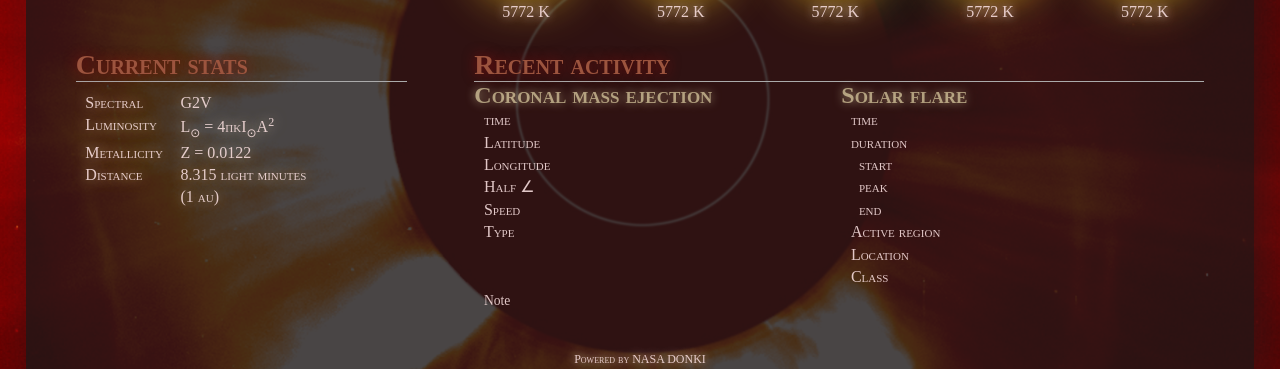
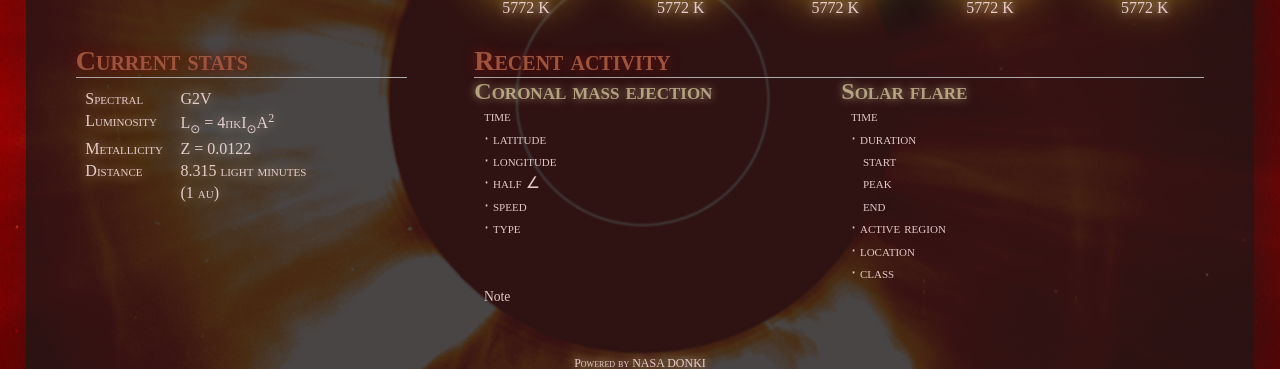
Before and after one commit to escowin/sun-tracker, a plain HTML site: page index.html in a window 1280 px wide. Shown: the part 308-677 px from the top of the page. Drawn offline with nearby package versions, Linux system fonts and the light colour scheme; no server answers.

Commit message:
styles for mobile (#cme & #flr look better stacked rather than side-by-side)

```diff
--- a/assets/css/styles.css
+++ b/assets/css/styles.css
@@ -65,7 +65,8 @@
 .subheader,
 h3,
 .time,
-#cme-note {
+#cme-note,
+.article {
     grid-column: span 2;
 }
 
@@ -199,7 +200,7 @@
 }
 
 h3 {
-    font-size: 1.1rem;
+    font-size: 1.15rem;
     color: var(--yellow);
     text-shadow: var(--text-shadow-sm) var(--tertiary);
 }
@@ -208,7 +209,7 @@
     text-shadow: var(--text-shadow-sm) var(--secondary);
 }
 
-.section p {
+.article p {
     font-size: 1rem;
     padding-left: 2%;
 }
@@ -229,6 +230,7 @@
 #cme-note {
     font-variant: normal;
     font-size: .75rem;
+    padding-bottom: .5rem;
 }
 
 #sun-details {
@@ -248,7 +250,7 @@
 }
 
 .indent {
-    text-indent: .5rem;
+    text-indent: .75rem;
 }
 
 /* display.tablet */
@@ -279,7 +281,7 @@
     }
 
     .section p {
-        font-size: 1.5rem;
+        font-size: 1.25rem;
     }
 
     #cme-note {
@@ -298,6 +300,13 @@
     #api-info a:hover,
     #api-info a:active {
         text-shadow: var(--text-shadow-sm) var(--tertiary);
+    }
+
+    /* flow */
+    .article {
+        grid-column: span 1;
+        grid-template-columns: auto 1fr;
+        column-gap: .75rem;
     }
 
     /* box */
--- a/assets/js/script.js
+++ b/assets/js/script.js
@@ -120,7 +120,7 @@
    cmeLatitudeEl.textContent = `${latestCME.cmeAnalyses[0].latitude}°`;
    cmeLongitudeEl.textContent = `${latestCME.cmeAnalyses[0].longitude}°`;
    cmeAngleEl.textContent = `${latestCME.cmeAnalyses[0].halfAngle}°`;
-   cmeSpeedEl.textContent = `${latestCME.cmeAnalyses[0]} kph`.speed;
+   cmeSpeedEl.textContent = `${latestCME.cmeAnalyses[0].speed} kph`;
    cmeTypeEl.textContent = latestCME.cmeAnalyses[0].type;
    cmeNoteEl.textContent = latestCME.note;
 };
@@ -165,8 +165,8 @@
 
 // logic.api set-up
 // to-do : hide real api key
-const apiKey = "DEMO_KEY";
-const startDate = moment().subtract(14, "days").format("YYYY-MM-DD");
+const apiKey = "UJO2NYWIRwCuDl6l431qKvjZviS8TPLUatA1E0xd";
+const startDate = moment().subtract(7, "days").format("YYYY-MM-DD");
 const endDate = moment().format("YYYY-MM-DD");
 
 const getCoronalMassEjections = function() {
@@ -177,9 +177,10 @@
       // method formats the response as json. returns a promise. the then() method captures the actual data
       response.json().then(function(data) {
          displayCoronalMassEjections(data)
-         for (let i = 0; i < data.length; i++) {
-            console.log(data[i]);
-         }
+         // to-do | populate a list with recent cmeID's. clicking on a cmeID, will show its details.
+         // for (let i = 0; i < data.length; i++) {
+         //    console.log(data[i]);
+         // }
       });
    });
 };
@@ -192,6 +193,11 @@
       // method formats the response as json. returns a promise. the then() method captures the actual data
       response.json().then(function(data) {
          displaySolarFlares(data);
+
+         // to-do | populate a list with recent flrID's. clicking on a flrID, will show its details.
+         // for (let i = 0; i < data.length; i++) {
+         //    console.log(data[i].flrID);
+         // }
       });
    });
 };
@@ -201,6 +207,5 @@
 currentDate();
 forecast();
 currentDistance();
-// selectedTempUnit();
-// getCoronalMassEjections();
-// getSolarFlares();
+getCoronalMassEjections();
+getSolarFlares();
--- a/index.html
+++ b/index.html
@@ -100,19 +100,19 @@
                 <h3>Coronal mass ejection</h3>
                 <p class="time" id="cme-time">time</p>
 
-                <p>Latitude</p>
+                <p>&sdot; latitude</p>
                 <p><span id="cme-latitude"></span></p>
 
-                <p>Longitude</p>
+                <p>&sdot; longitude</p>
                 <p><span id="cme-longitude"></span></p>
 
-                <p>Half &angle;</p>
+                <p>&sdot; half &angle;</p>
                 <p><span id="cme-angle"></span></p>
 
-                <p>Speed</p>
+                <p>&sdot; speed</p>
                 <p><span id="cme-speed"></span></p>
 
-                <p>Type</p>
+                <p>&sdot; type</p>
                 <p><span id="cme-type"></span></p>
 
                 <br>
@@ -123,7 +123,8 @@
                 <h3>Solar flare</h3>
                 <p class="time" id="flr-date">time</p>
 
-                <p class="time" id="flr-duration">duration</p>
+                <p>&sdot; duration</p>
+                <p id="flr-duration"></p>
 
                 <p class="indent">start</p>
                 <p class="indent"><span id="flr-begin"></span></p>
@@ -134,13 +135,13 @@
                 <p class="indent">end</p>
                 <p class="indent"><span id="flr-end"></span></p>
 
-                <p>Active region</p>
+                <p>&sdot; active region</p>
                 <p id="flr-region"></p>
 
-                <p>Location</p>
+                <p>&sdot; location</p>
                 <p><span id="flr-location"></span></p>
 
-                <p>Class</p>
+                <p>&sdot; class</p>
                 <p><span id="flr-class"></span></p>
             </article>
         </section>
```
Also changed, not shown: package.json (deleted, +0 -23 lines), 1 other file.
